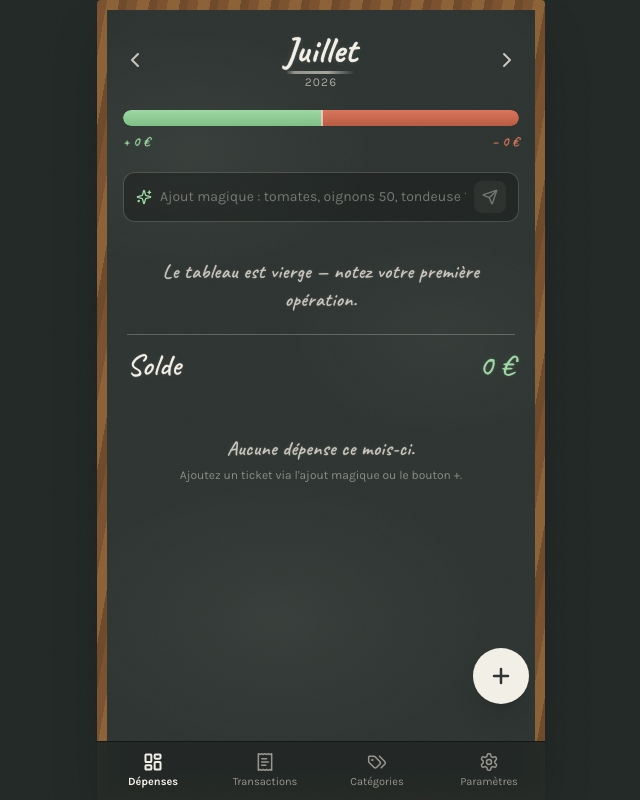
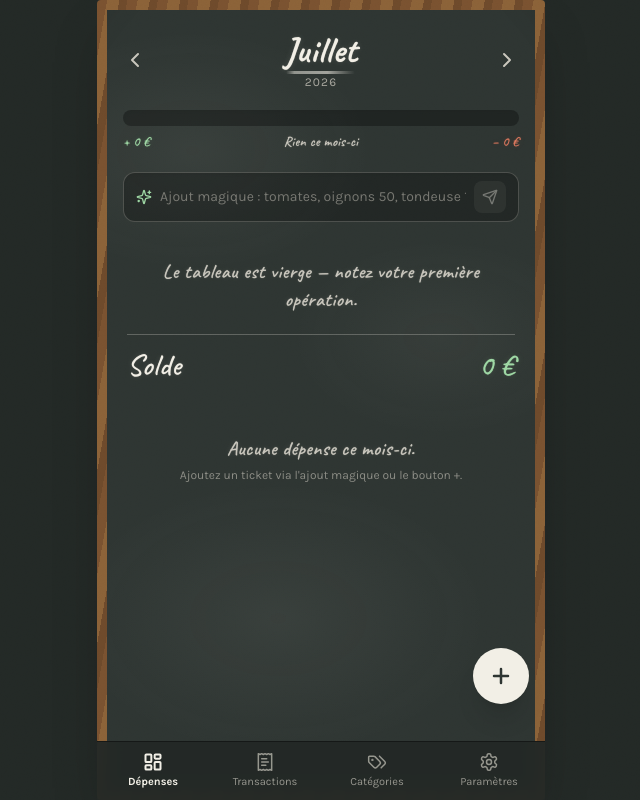
Before and after one commit to babaprincedaouda71/chalk-budget, a Next.js app: page / in a window 1280 px wide. Shown: the whole page, without its empty margins (319-959 px from the left). Built offline with nearby package versions, Linux system fonts and the light colour scheme.

Commit message:
interface

```diff
--- a/components/ratio-bar.tsx
+++ b/components/ratio-bar.tsx
@@ -3,42 +3,65 @@
 import { formatAmount, useBudget } from "@/lib/store";
 
 /**
- * Barre horizontale bicolore : part verte = revenus, part rouge = dépenses,
- * proportionnelles au total (revenus + dépenses) du mois affiché.
+ * Barre de consommation du budget : la part verte représente ce qu'il reste
+ * des revenus du mois, la part rouge ce qui a déjà été dépensé.
+ * Entièrement rouge dès que les dépenses atteignent ou dépassent les revenus.
  */
 export function RatioBar() {
   const { totals, currency } = useBudget();
-  const sum = totals.income + totals.expense;
-  const greenPct = sum > 0 ? (totals.income / sum) * 100 : 50;
+  const { income, expense } = totals;
+
+  // Part du revenu déjà dépensée, bornée à 100 %.
+  const spentPct =
+    income > 0 ? Math.min(100, (expense / income) * 100) : expense > 0 ? 100 : 0;
+  const greenPct = 100 - spentPct;
+  const empty = income === 0 && expense === 0;
+  const overspent = expense > income;
 
   return (
     <div className="px-4">
       <div
         role="img"
-        aria-label={`Revenus ${formatAmount(totals.income, currency)}, dépenses ${formatAmount(totals.expense, currency)}`}
+        aria-label={`Dépensé ${formatAmount(expense, currency)} sur ${formatAmount(
+          income,
+          currency
+        )} de revenus`}
         className="relative h-4 overflow-hidden rounded-full bg-black/30 shadow-inner"
       >
+        {!empty && greenPct > 0 && (
           <div
-          className="absolute inset-y-0 left-0 rounded-l-full bg-gradient-to-b from-chalkGreen to-[#7FBF86] transition-all duration-500"
+            className="absolute inset-y-0 left-0 bg-gradient-to-b from-chalkGreen to-[#7FBF86] transition-all duration-500"
             style={{ width: `${greenPct}%` }}
           />
+        )}
+        {!empty && spentPct > 0 && (
           <div
-          className="absolute inset-y-0 right-0 rounded-r-full bg-gradient-to-b from-brick to-brickDeep transition-all duration-500"
-          style={{ width: `${100 - greenPct}%` }}
+            className="absolute inset-y-0 right-0 bg-gradient-to-b from-brick to-brickDeep transition-all duration-500"
+            style={{ width: `${spentPct}%` }}
           />
+        )}
         {/* jointure façon trait de craie */}
+        {!empty && greenPct > 0 && spentPct > 0 && (
           <div
             className="absolute inset-y-0 w-[2px] bg-chalk/70 blur-[0.5px] transition-all duration-500"
             style={{ left: `${greenPct}%` }}
           />
+        )}
       </div>
 
-      <div className="mt-1.5 flex justify-between text-sm">
+      <div className="mt-1.5 flex items-baseline justify-between text-sm">
         <span className="chalk-text chalk-green">
-          + {formatAmount(totals.income, currency)}
+          + {formatAmount(income, currency)}
+        </span>
+        <span className="chalk-text text-chalkDim">
+          {empty
+            ? "Rien ce mois-ci"
+            : overspent
+              ? "Budget dépassé !"
+              : `Reste ${formatAmount(income - expense, currency)}`}
         </span>
         <span className="chalk-text chalk-red">
-          − {formatAmount(totals.expense, currency)}
+          − {formatAmount(expense, currency)}
         </span>
       </div>
     </div>
```
Lines whose indentation alone changed are shown as unchanged.
